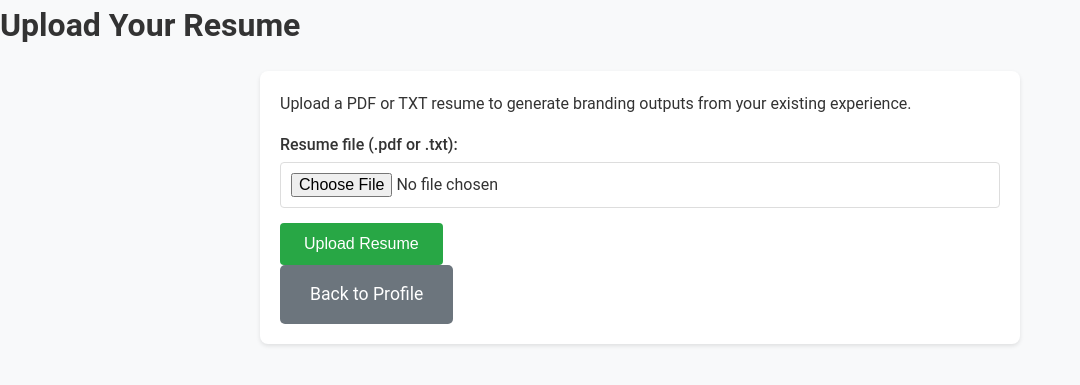
After one commit to wter1/capstone, a Flask app: template templates/upload_resume.html in a window 1280 px wide. The commit adds this page. Shown: the top 385 px of the page, without its empty margins (0-1080 px from the left). Run offline with Flask 3, Linux system fonts and the light colour scheme; the template is opened without the code that fills it, so the values that code supplies are empty.

Commit message:
Added the idea given to me at the gallary walk of including an option for users to upload their resumes. This would not invalidate the form responses, but an option is given to users to switch between the two outputs.
Co-authored-by: Copilot <copilot@github.com>

```diff
--- a/app.py
+++ b/app.py
@@ -11,6 +11,7 @@ from dotenv import load_dotenv
 from cryptography.fernet import Fernet
 from cryptography.hazmat.primitives import hashes
 from cryptography.hazmat.primitives.kdf.pbkdf2 import PBKDF2HMAC
+from PyPDF2 import PdfReader
 
 load_dotenv()
 
@@ -62,6 +63,95 @@ def encrypt_profile(profile, key):
 def decrypt_profile(token, key):
     payload = Fernet(key).decrypt(token.encode('utf-8'))
     return json.loads(payload.decode('utf-8'))
+
+
+def extract_resume_text(file_storage):
+    filename = file_storage.filename or ''
+    data = file_storage.read()
+    if filename.lower().endswith('.txt'):
+        return data.decode('utf-8', errors='ignore').strip()
+    if filename.lower().endswith('.pdf'):
+        reader = PdfReader(io.BytesIO(data))
+        text = []
+        for page in reader.pages:
+            content = page.extract_text()
+            if content:
+                text.append(content)
+        return '\n'.join(text).strip()
+    return None
+
+
+def generate_talking_points_from_resume(resume_text):
+    prompt = f"Based on this resume text, generate 3-5 concise talking points for personal branding and networking conversations. Do NOT use bold text, but make sure to include the points number order at the start of every point. Resume text: {resume_text}"
+    try:
+        response = client.chat.completions.create(
+            model='gpt-4o-mini',
+            messages=[{'role': 'user', 'content': prompt}],
+            max_tokens=400
+        )
+        points = response.choices[0].message.content.strip().split('\n')
+        return [point.strip('- ').strip() for point in points if point.strip()]
+    except Exception as e:
+        return [f"Error generating talking points: {e}"]
+
+
+def generate_brand_headlines_from_resume(resume_text):
+    prompt = f"""
+Based on this resume text:
+{resume_text}
+
+Generate 3 memorable LinkedIn-style personal brand headlines.
+
+Rules:
+- Use a format like: Skill | Identity | Interest
+- Make them distinct, concise, and professional
+- Do not use bold text
+- Do not explain anything
+- Each headline should be one line
+"""
+    try:
+        response = client.chat.completions.create(
+            model='gpt-4o-mini',
+            messages=[{'role': 'user', 'content': prompt}],
+            max_tokens=200
+        )
+        headlines = response.choices[0].message.content.strip().split('\n')
+        return [headline.strip('- ').strip() for headline in headlines if headline.strip()]
+    except Exception as e:
+        return [f"Error generating brand headlines: {e}"]
+
+
+def generate_value_prop_from_resume(resume_text):
+    prompt = f"""
+Based on this resume text:
+{resume_text}
+
+Write ONE clear personal value proposition.
+
+Rules:
+- Start with \"I help...\" or \"I bring...\"
+- Be specific and professional
+- Keep it under 20 words
+- Do not use bold text
+- Do not explain anything
+"""
+    try:
+        response = client.chat.completions.create(
+            model='gpt-4o-mini',
+            messages=[{'role': 'user', 'content': prompt}],
+            max_tokens=100
+        )
+        return response.choices[0].message.content.strip()
+    except Exception as e:
+        return f"Error generating value proposition: {e}"
+
+
+def generate_resume_outputs(resume_text):
+    return {
+        'talking_points': generate_talking_points_from_resume(resume_text),
+        'brand_headlines': generate_brand_headlines_from_resume(resume_text),
+        'value_prop': generate_value_prop_from_resume(resume_text)
+    }
 
 
 def get_current_user_record():
@@ -221,7 +311,9 @@ def signup():
                     'email': email,
                     'password_hash': hash_password(password, salt),
                     'salt': base64.b64encode(salt).decode('utf-8'),
-                    'encrypted_profile': None
+                    'encrypted_profile': None,
+                    'encrypted_resume': None,
+                    'encrypted_resume_outputs': None
                 }
                 store[user_id] = record
                 save_user_store(store)
@@ -272,6 +364,63 @@ def signout():
     return redirect(url_for('home'))
 
 
+@app.route('/upload_resume', methods=['GET', 'POST'])
+def upload_resume():
+    key = get_user_key()
+    if 'user_id' not in session or not key:
+        return redirect(url_for('home'))
+
+    record, store, user_id = get_current_user_record()
+    if not record:
+        return redirect(url_for('home'))
+
+    error = None
+    if request.method == 'POST':
+        resume_file = request.files.get('resume')
+        if not resume_file or resume_file.filename == '':
+            error = 'Please select a resume file to upload.'
+        else:
+            resume_text = extract_resume_text(resume_file)
+            if not resume_text:
+                error = 'Upload failed. Supported file types: .txt, .pdf'
+            else:
+                record['encrypted_resume'] = encrypt_profile({'text': resume_text}, key)
+                record['encrypted_resume_outputs'] = encrypt_profile(generate_resume_outputs(resume_text), key)
+                store[user_id] = record
+                save_user_store(store)
+                session['output_mode'] = 'resume'
+                return redirect(url_for('profile'))
+    return render_template('upload_resume.html', error=error, resume_exists=bool(record.get('encrypted_resume')))
+
+
+@app.route('/use_resume')
+def use_resume():
+    key = get_user_key()
+    if 'user_id' not in session or not key:
+        return redirect(url_for('home'))
+    record, store, user_id = get_current_user_record()
+    if not record or not record.get('encrypted_resume'):
+        return redirect(url_for('profile'))
+
+    if not record.get('encrypted_resume_outputs'):
+        resume_text = decrypt_profile(record['encrypted_resume'], key)['text']
+        record['encrypted_resume_outputs'] = encrypt_profile(generate_resume_outputs(resume_text), key)
+        store[user_id] = record
+        save_user_store(store)
+
+    session['output_mode'] = 'resume'
+    return redirect(url_for('profile'))
+
+
+@app.route('/use_form')
+def use_form():
+    key = get_user_key()
+    if 'user_id' not in session or not key:
+        return redirect(url_for('home'))
+    session['output_mode'] = 'form'
+    return redirect(url_for('profile'))
+
+
 @app.route('/create', methods=['GET', 'POST'])
 def create():
     key = get_user_key()
@@ -307,16 +456,63 @@ def profile():
     if 'user_id' not in session or not key:
         return redirect(url_for('home'))
 
-    record, _, _ = get_current_user_record()
-    if not record or not record.get('encrypted_profile'):
-        return redirect(url_for('create'))
-
-    try:
-        profile = decrypt_profile(record['encrypted_profile'], key)
-    except Exception:
+    record, store, user_id = get_current_user_record()
+    if not record:
         return redirect(url_for('home'))
 
-    return render_template('index.html', profile=profile)
+    output_mode = session.get('output_mode', 'form')
+    has_form = bool(record.get('encrypted_profile'))
+    has_resume = bool(record.get('encrypted_resume'))
+
+    if output_mode == 'resume' and not has_resume:
+        output_mode = 'form'
+        session['output_mode'] = 'form'
+
+    profile = None
+    talking_points = []
+    brand_headlines = []
+    value_prop = ''
+
+    if has_form:
+        try:
+            profile = decrypt_profile(record['encrypted_profile'], key)
+        except Exception:
+            return redirect(url_for('home'))
+    else:
+        profile = {
+            'name': session.get('email', 'User').split('@')[0].title(),
+            'bio': 'Profile information is not available. Resume-based outputs are shown below.',
+            'skills': [],
+            'interests': []
+        }
+
+    if output_mode == 'resume' and has_resume:
+        if record.get('encrypted_resume_outputs'):
+            resume_outputs = decrypt_profile(record['encrypted_resume_outputs'], key)
+        else:
+            resume_text = decrypt_profile(record['encrypted_resume'], key)['text']
+            resume_outputs = generate_resume_outputs(resume_text)
+            record['encrypted_resume_outputs'] = encrypt_profile(resume_outputs, key)
+            store[user_id] = record
+            save_user_store(store)
+        talking_points = resume_outputs.get('talking_points', [])
+        brand_headlines = resume_outputs.get('brand_headlines', [])
+        value_prop = resume_outputs.get('value_prop', '')
+    else:
+        talking_points = profile.get('talking_points', [])
+        brand_headlines = profile.get('brand_headlines', [])
+        value_prop = profile.get('value_prop', '')
+
+    return render_template(
+        'index.html',
+        profile=profile,
+        output_mode=output_mode,
+        has_resume=has_resume,
+        has_form=has_form,
+        talking_points=talking_points,
+        brand_headlines=brand_headlines,
+        value_prop=value_prop
+    )
 
 @app.route('/avatar')
 def avatar():
--- a/requirements.txt
+++ b/requirements.txt
@@ -7,3 +7,5 @@ openai==1.0.0
 python-dotenv==1.0.0
 
 cryptography==41.0.3
+
+PyPDF2==3.0.0
--- /dev/null
+++ b/templates/upload_resume.html
@@ -0,0 +1,38 @@
+<!DOCTYPE html>
+<html lang="en">
+<head>
+    <meta charset="UTF-8">
+    <meta name="viewport" content="width=device-width, initial-scale=1.0">
+    <title>Upload Resume</title>
+    <link rel="stylesheet" href="{{ url_for('static', filename='styles.css') }}">
+</head>
+<body>
+    <header>
+        <h1>Upload Your Resume</h1>
+    </header>
+
+    <main>
+        <section>
+            <p>Upload a PDF or TXT resume to generate branding outputs from your existing experience.</p>
+            {% if resume_exists %}
+                <p class="note">A resume is already uploaded. Uploading a new file will replace it.</p>
+            {% endif %}
+
+            {% if error %}
+                <p class="error">{{ error }}</p>
+            {% endif %}
+
+            <form method="post" enctype="multipart/form-data">
+                <label for="resume">Resume file (.pdf or .txt):</label>
+                <input type="file" id="resume" name="resume" accept=".pdf,.txt">
+
+                <button type="submit">Upload Resume</button>
+            </form>
+
+            <div class="form-actions">
+                <a href="{{ url_for('profile') }}" class="btn secondary">Back to Profile</a>
+            </div>
+        </section>
+    </main>
+</body>
+</html>
```
Also changed, not shown: templates/index.html (+35 -5 lines), user_store.json (+3 -1 lines).
